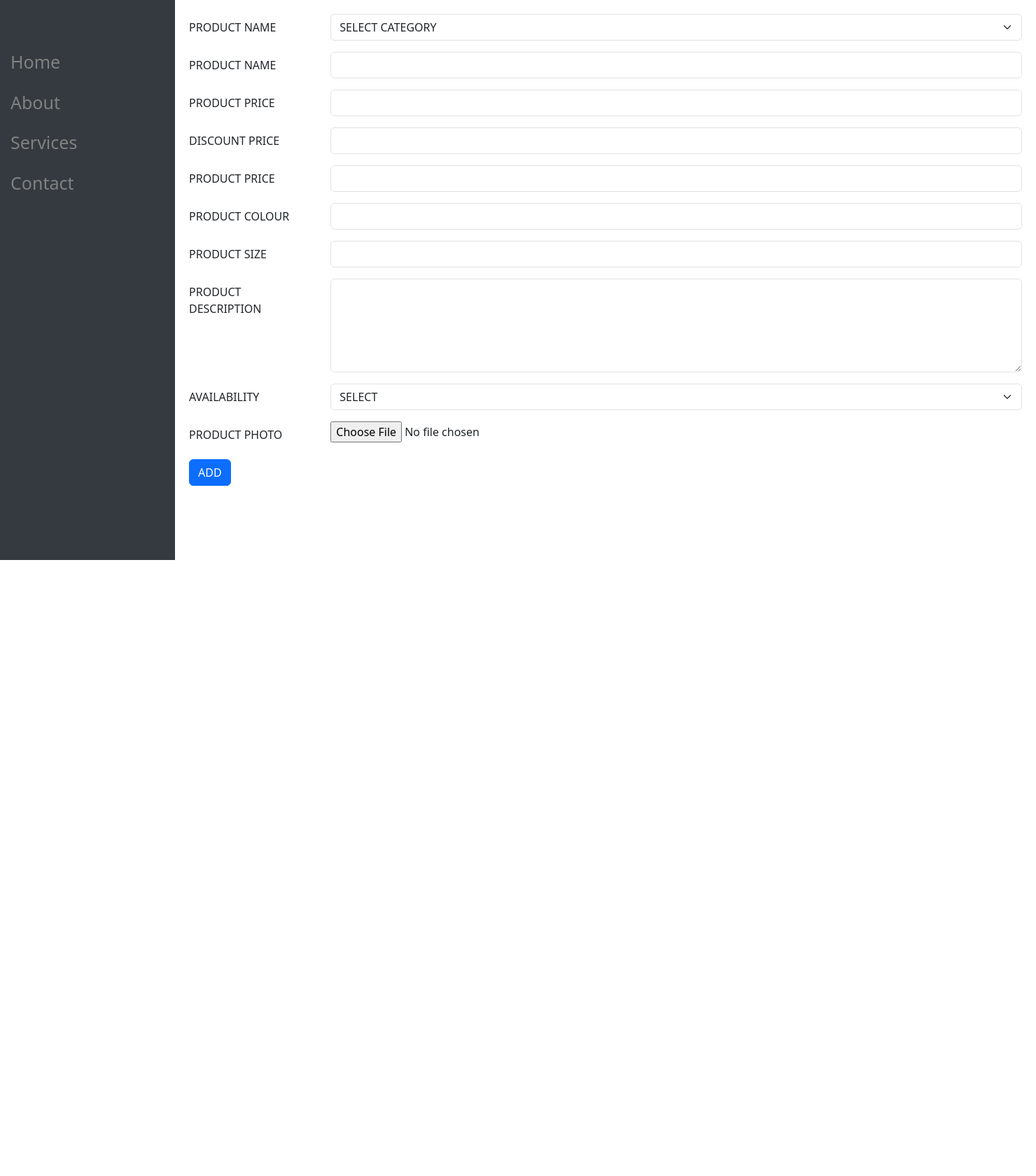
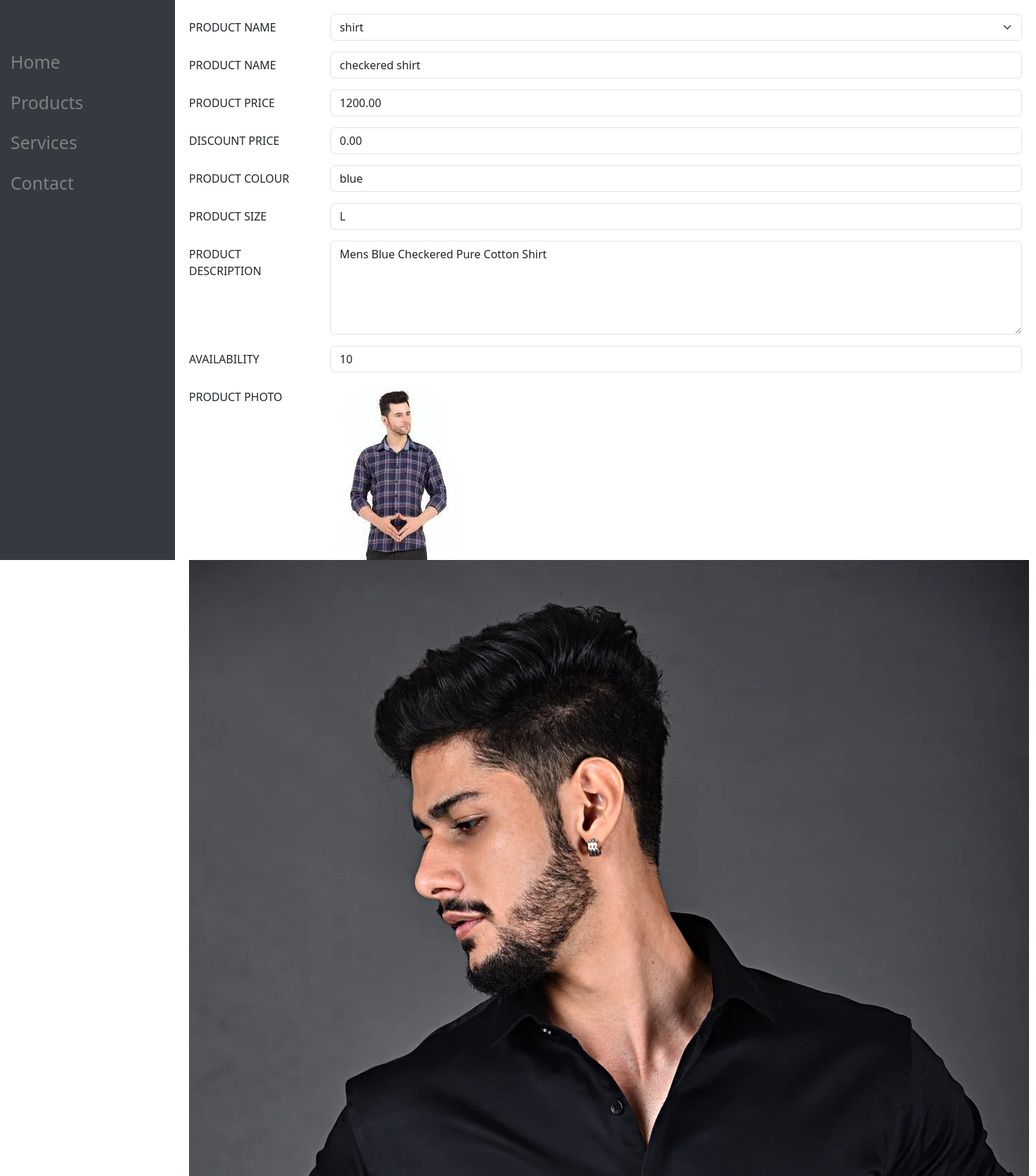
Before and after one commit to akshay-joseph-justin/all_in_one_shoppe, a Django app: a page that uses mod/templates/adm-base.html in a window 1480 px wide. Shown: the top 1680 px of the page at 70% size. Before the commit the page ends 800 px from the top, so only its background shows below. Run offline with Django 3.2, Linux system fonts and the light colour scheme; data comes from the database, SQL or seed files in the repository; both versions use the stored data as it was after the commit; some libraries are stand-ins or nearby versions.

Commit message:
update: mod

```diff
--- a/mod/product_views.py
+++ b/mod/product_views.py
@@ -2,7 +2,7 @@ from braces.views import LoginRequiredMixin, StaffuserRequiredMixin
 from django.views import generic
 from django.urls import reverse_lazy
 
-from home.models import ProductModel
+from home.models import ProductModel, CategoryModel, ImageModel
 from home.filters import ProductFilter
 from .forms import ProductAddUpdateForm
 
@@ -36,11 +36,24 @@ class ProductUpdateView(LoginRequiredMixin, StaffuserRequiredMixin, generic.Upda
     model = ProductModel
     form_class = ProductAddUpdateForm
     template_name = "product-update.html"
+    context_object_name = "item"
 
     def get_success_url(self):
         extra_kwargs = {"slug": self.object.slug}
         return reverse_lazy("mod:product-detail", kwargs=extra_kwargs)
 
+    def get_extra_context_data(self):
+        categories = CategoryModel.objects.all()
+        product = self.get_object()
+        images = ImageModel.objects.filter(product=product)
+        context = {"categories": categories, "images": images}
+        return context
+
+    def get_context_data(self, **kwargs):
+        context = super().get_context_data(**kwargs)
+        context.update(self.get_extra_context_data())
+        return context
+
 
 class ProductDeleteView(LoginRequiredMixin, StaffuserRequiredMixin, generic.DeleteView):
     model = ProductModel
--- a/mod/templates/adm-base.html
+++ b/mod/templates/adm-base.html
@@ -69,8 +69,8 @@
     <body>
 
       <div class="sidebar">
-        <a href="#home">Home</a>
-        <a href="#about">About</a>
+        <a href="{% url "mod:home" %}">Home</a>
+        <a href="{% url "mod:product-list" %}">Products</a>
         <a href="#services">Services</a>
         <a href="#contact">Contact</a>
       </div>
--- a/mod/templates/product-update.html
+++ b/mod/templates/product-update.html
@@ -1,15 +1,15 @@
-{% extends 'adm-base.html' %} {% block title %} ADD CATEGORY {% endblock %} {% block content %} {% load static %}
+{% extends 'adm-base.html' %} {% block title %} EDIT CATEGORY {% endblock %} {% block content %} {% load static %}
 
-<form>
+<form method="post">
 
     <div class="row mb-3">
         <label  class="col-sm-2 col-form-label">PRODUCT NAME</label>
         <div class="col-sm-10">
             <select class="form-select" id="inlineFormSelectPref">
-                <option selected>SELECT CATEGORY</option>
-                <option value="1">One</option>
-                <option value="2">Two</option>
-                <option value="3">Three</option>
+                <option selected>{{ item.category }}</option>
+                {% for category in categories %}
+                <option value="{{ category }}">{{ category.name }}</option>
+                {% endfor %}
               </select>
         </div>
       </div>
@@ -18,14 +18,14 @@
     <div class="row mb-3">
         <label  class="col-sm-2 col-form-label">PRODUCT NAME</label>
         <div class="col-sm-10">
-          <input type="text" class="form-control" id="inputEmail3">
+          <input type="text" class="form-control" id="inputEmail3" value="{{ item.name }}">
         </div>
       </div>
 
     <div class="row mb-3">
         <label  class="col-sm-2 col-form-label">PRODUCT PRICE</label>
         <div class="col-sm-10">
-          <input type="text" class="form-control" id="inputEmail3">
+          <input type="text" class="form-control" id="inputEmail3" value="{{ item.price }}">
         </div>
       </div>
 
@@ -33,15 +33,7 @@
     <div class="row mb-3">
         <label  class="col-sm-2 col-form-label">DISCOUNT PRICE</label>
         <div class="col-sm-10">
-          <input type="text" class="form-control" id="inputEmail3">
-        </div>
-      </div>
-
-
-    <div class="row mb-3">
-        <label  class="col-sm-2 col-form-label">PRODUCT PRICE</label>
-        <div class="col-sm-10">
-          <input type="text" class="form-control" id="inputEmail3">
+          <input type="text" class="form-control" id="inputEmail3" value="{{ item.discount_percentage }}">
         </div>
       </div>
 
@@ -49,7 +41,7 @@
     <div class="row mb-3">
         <label  class="col-sm-2 col-form-label">PRODUCT COLOUR</label>
         <div class="col-sm-10">
-          <input type="text" class="form-control" id="inputEmail3">
+          <input type="text" class="form-control" id="inputEmail3" value="{{ item.colour }}">
         </div>
       </div>
 
@@ -57,36 +49,36 @@
     <div class="row mb-3">
         <label  class="col-sm-2 col-form-label">PRODUCT SIZE</label>
         <div class="col-sm-10">
-          <input type="text" class="form-control" id="inputEmail3">
+          <input type="text" class="form-control" id="inputEmail3" value="{{ item.size }}">
         </div>
       </div>
 
       <div class="row mb-3">
         <label class="col-sm-2 col-form-label">PRODUCT DESCRIPTION</label>
         <div class="col-sm-10">
-            <textarea class="form-control" id="productDescription" rows="5"></textarea>
+            <textarea class="form-control" id="productDescription" rows="5">{{ item.description }}</textarea>
         </div>
     </div>
 
     <div class="row mb-3">
         <label  class="col-sm-2 col-form-label">AVAILABILITY</label>
         <div class="col-sm-10">
-            <select class="form-select" id="inlineFormSelectPref">
-                <option selected>SELECT </option>
-                <option value="1">IN STOCK</option>
-                <option value="2">OUT OF STOCK</option>
-
-              </select>
+          <input type="text" class="form-control" id="inputEmail3" value="{{ item.available_stock }}">
         </div>
       </div>
-
 
 
       <div class="row mb-3">
         <label  class="col-sm-2 col-form-label">PRODUCT PHOTO</label>
         <div class="col-sm-10">
-            <input type="file" id="fileUpload" name="fileUpload">
+          <img src="{{ item.image.url }}" alt="">
+      </div>
+      {% for image in images %}
+        <div class="col-sm-10">
+            <img src="{{ image.image.url }}" alt="">
         </div>
+        <a href="{% url "mod:image-delete" pk=image.id %}"><button type="button" class="btn btn-outline-primary">DELETE</button></a>
+      {% endfor %}
       </div>
 
 
```
Also changed, not shown: mod/templates/products-list.html (+11 -12 lines), db.sqlite3.
